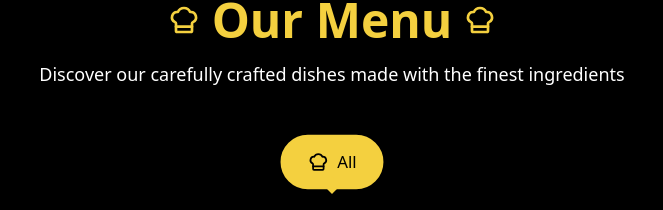
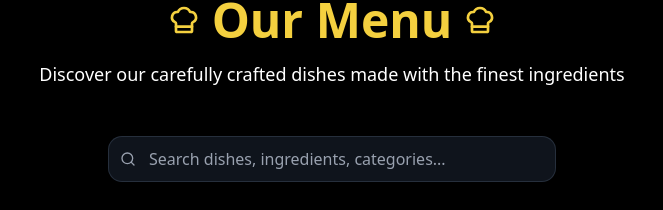
Before and after one commit to trungnguyen1221999/restaurant-fullstack, a React (Vite) app in the folder frontend/: page / in a window 1280 px wide. Shown: the part 3065-3275 px from the top of the page, without its empty margins (308-971 px from the left). Built offline with nearby package versions, Linux system fonts and the light colour scheme; no server answers.

Commit message:
add search bar

```diff
--- a/frontend/src/admin/components/MenuManagement.jsx
+++ b/frontend/src/admin/components/MenuManagement.jsx
@@ -6,12 +6,14 @@ import { getAllMenus } from "@/api/menu.api";
 import DeleteMenuPopup from "./DeleteMenuPopup";
 import AddMenuPopup from "./AddMenuPopup";
 import EditMenuPopup from "./EditMenuPopup";
+import MenuSearch from "./MenuSearch";
 
 const MenuManagement = () => {
   const [menuItems, setMenuItems] = useState([]);
   const [filteredItems, setFilteredItems] = useState([]);
   const [categories, setCategories] = useState([]);
   const [selectedCategory, setSelectedCategory] = useState("All");
+  const [searchTerm, setSearchTerm] = useState("");
   const [showDeletePopup, setShowDeletePopup] = useState(false);
   const [isUpdate, setIsUpdate] = useState(false);
   const [selectedMenu, setSelectedMenu] = useState("");
@@ -37,14 +39,31 @@ const MenuManagement = () => {
   }, [isUpdate]);
 
   useEffect(() => {
-    if (selectedCategory === "All") {
-      setFilteredItems(menuItems);
-    } else {
-      setFilteredItems(
-        menuItems.filter((item) => item.categoryName === selectedCategory)
+    let filtered = menuItems;
+
+    // Filter by category
+    if (selectedCategory !== "All") {
+      filtered = filtered.filter((item) => item.categoryName === selectedCategory);
+    }
+
+    // Filter by search term
+    if (searchTerm.trim()) {
+      filtered = filtered.filter((item) =>
+        item.name.toLowerCase().includes(searchTerm.toLowerCase()) ||
+        item.description?.toLowerCase().includes(searchTerm.toLowerCase()) ||
+        item.categoryName.toLowerCase().includes(searchTerm.toLowerCase()) ||
+        item.ingredients?.some(ingredient =>
+          ingredient.toLowerCase().includes(searchTerm.toLowerCase())
+        )
       );
     }
-  }, [selectedCategory, menuItems]);
+
+    setFilteredItems(filtered);
+  }, [selectedCategory, menuItems, searchTerm]);
+
+  const handleSearch = (term) => {
+    setSearchTerm(term);
+  };
 
   return (
     <div className="p-6 space-y-8">
@@ -58,6 +77,10 @@ const MenuManagement = () => {
             Manage your restaurant menu items effortlessly
           </p>
         </div>
+         <MenuSearch
+            onSearch={handleSearch}
+            placeholder="Search menu items, ingredients..."
+          />
           <button
             onClick={() => setShowAddModal(true)}
             className="flex items-center gap-2 px-5 py-3 bg-[var(--primary)] text-black font-semibold rounded-xl hover:scale-105 transition-all duration-300 shadow-md hover:shadow-[var(--primary)]/30"
@@ -66,6 +89,7 @@ const MenuManagement = () => {
             Add Menu Item
           </button>
       </div>
+
 
       {/* Category Filter */}
       <div className="flex flex-wrap gap-2 mb-4">
--- /dev/null
+++ b/frontend/src/admin/components/MenuSearch.jsx
@@ -0,0 +1,42 @@
+import React, { useState } from "react";
+import { Search, X } from "lucide-react";
+
+const MenuSearch = ({ onSearch, placeholder = "Search menu items..." }) => {
+  const [searchTerm, setSearchTerm] = useState("");
+
+  const handleSearch = (value) => {
+    setSearchTerm(value);
+    onSearch(value);
+  };
+
+  const clearSearch = () => {
+    setSearchTerm("");
+    onSearch("");
+  };
+
+  return (
+    <div className="relative w-full max-w-md">
+      <div className="relative">
+        <Search className="absolute left-3 top-1/2 transform -translate-y-1/2 w-4 h-4 text-gray-400" />
+        <input
+          type="text"
+          value={searchTerm}
+          onChange={(e) => handleSearch(e.target.value)}
+          placeholder={placeholder}
+          className="w-full pl-10 pr-10 py-2.5 bg-gray-800/50 border border-gray-700/60 rounded-xl text-white placeholder-gray-400 focus:outline-none focus:ring-2 focus:ring-[var(--primary)]/50 focus:border-[var(--primary)] transition-all duration-300"
+        />
+        {searchTerm && (
+          <div
+  onClick={clearSearch}
+  className="absolute right-3 top-1/2 transform -translate-y-1/2 w-6 h-6 bg-primary rounded-md cursor-pointer flex justify-center items-center hover:text-white transition-colors duration-200"
+>
+  <X className="w-4 h-4 text-red-500" />
+</div>
+
+        )}
+      </div>
+    </div>
+  );
+};
+
+export default MenuSearch;
--- a/frontend/src/components/MenuDisplay.tsx
+++ b/frontend/src/components/MenuDisplay.tsx
@@ -3,6 +3,7 @@ import { ChefHat, Utensils, Pizza, Coffee, Soup, Clock, ChevronLeft, ChevronRigh
 import { getAllMenus } from "@/api/menu.api";
 import { getAllCategories } from "@/api/category.api";
 import ProductDetailPopup from "./ProductDetailPopup";
+import MenuSearch from "../admin/components/MenuSearch";
 
 interface MenuImage {
   url: string;
@@ -24,6 +25,7 @@ const MenuDisplay: React.FC = () => {
   const [active, setActive] = useState<string>("All");
   const [menuItems, setMenuItems] = useState<MenuItem[]>([]);
   const [loading, setLoading] = useState<boolean>(true);
+  const [searchTerm, setSearchTerm] = useState<string>("");
 
   // Pagination state
   const [currentPage, setCurrentPage] = useState<number>(1);
@@ -81,10 +83,35 @@ const MenuDisplay: React.FC = () => {
     }
   };
 
-  const filteredItems =
-    active === "All"
-      ? menuItems
-      : menuItems.filter((item) => item.categoryName === active);
+  // Filter items by category and search
+  const filteredItems = React.useMemo(() => {
+    let filtered = menuItems;
+
+    // Filter by category
+    if (active !== "All") {
+      filtered = filtered.filter((item) => item.categoryName === active);
+    }
+
+    // Filter by search term
+    if (searchTerm.trim()) {
+      filtered = filtered.filter((item) =>
+        item.name.toLowerCase().includes(searchTerm.toLowerCase()) ||
+        item.description?.toLowerCase().includes(searchTerm.toLowerCase()) ||
+        item.categoryName.toLowerCase().includes(searchTerm.toLowerCase()) ||
+        item.ingredients?.some(ingredient =>
+          ingredient.toLowerCase().includes(searchTerm.toLowerCase())
+        )
+      );
+    }
+
+    return filtered;
+  }, [menuItems, active, searchTerm]);
+
+  // Handle search
+  const handleSearch = (term: string) => {
+    setSearchTerm(term);
+    setCurrentPage(1); // Reset to first page when searching
+  };
 
   // Reset to first page when category changes
   React.useEffect(() => {
@@ -117,6 +144,14 @@ const MenuDisplay: React.FC = () => {
         <p className="text-center text-white text-lg max-w-2xl mx-auto">
           Discover our carefully crafted dishes made with the finest ingredients
         </p>
+      </div>
+
+      {/* Search Bar */}
+      <div className="container mx-auto px-6 mb-8 flex justify-center">
+        <MenuSearch
+          onSearch={handleSearch}
+          placeholder="Search dishes, ingredients, categories..."
+        />
       </div>
 
       {/* Category Buttons */}
```
Lines whose indentation alone changed are shown as unchanged.
